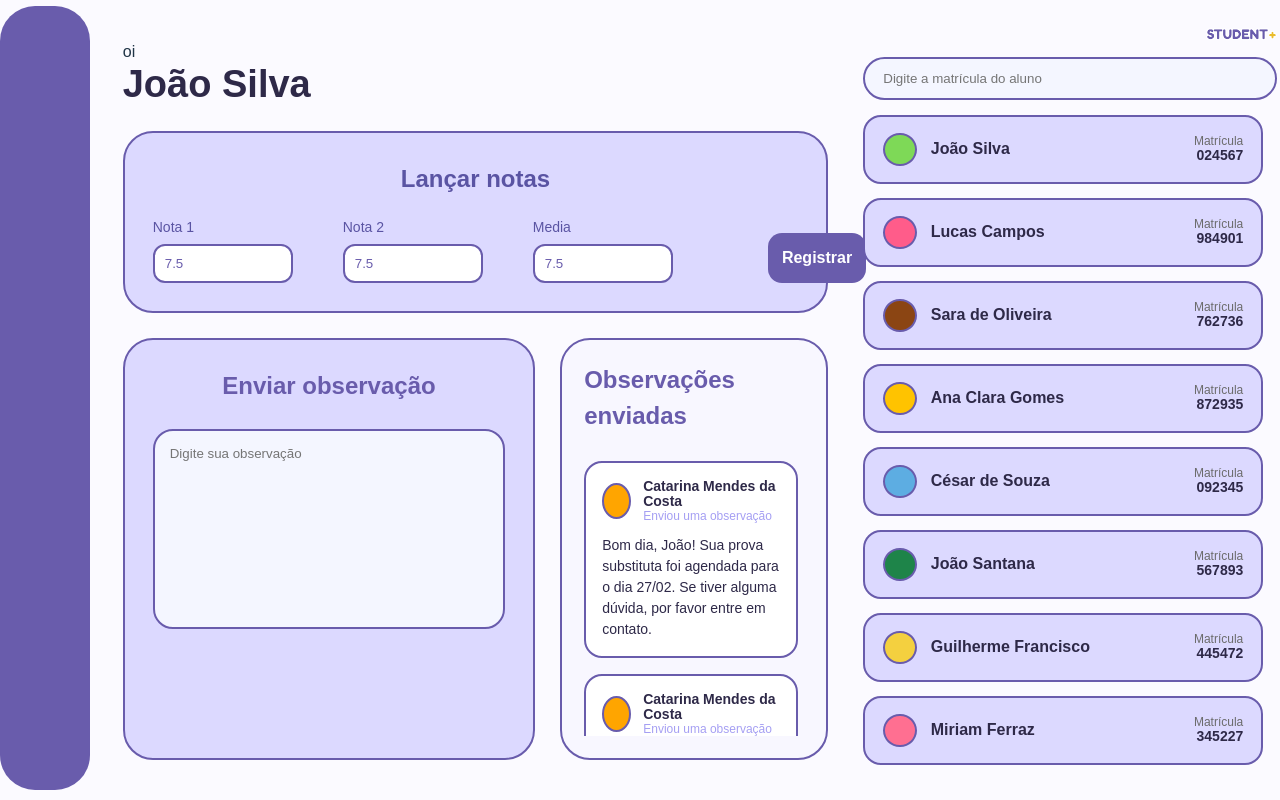
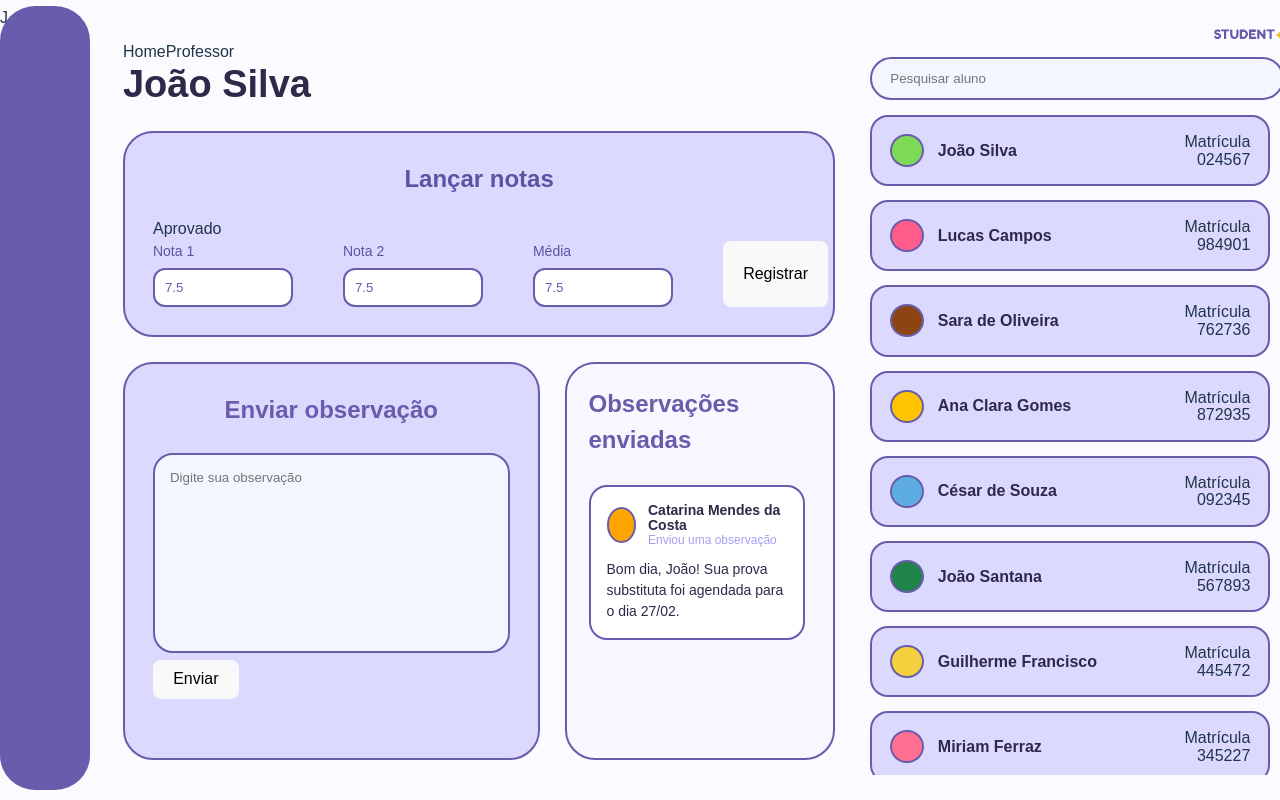
Before and after one commit to 3G-Student/FrontEnd-Student-, a React (Vite) app: page / in a window 1280 px wide. Built offline with nearby package versions, Linux system fonts and the light colour scheme.

Commit message:
Ajuste de jsx para novas funcionalidades

```diff
--- a/src/professores/index.jsx
+++ b/src/professores/index.jsx
@@ -1,6 +1,8 @@
+import { useState } from "react";
 import "./professores.css";
-import Logo from "../assets/logo.svg"
-import Aviao from "../assets/aviao.svg"
+import Logo from "../assets/logo.svg";
+import Aviao from "../assets/aviao.svg";
+
 export default function DashboardProfessor() {
   const alunos = [
     { nome: "João Silva", matricula: "024567", cor: "#7ED957" },
@@ -13,37 +15,96 @@ export default function DashboardProfessor() {
     { nome: "Miriam Ferraz", matricula: "345227", cor: "#FF6F91" },
   ];
 
+  const [alunoSelecionado, setAlunoSelecionado] = useState(alunos[0]);
+  const [nota1, setNota1] = useState(7.5);
+  const [nota2, setNota2] = useState(7.5);
+  const [mostrarConfirmacao, setMostrarConfirmacao] = useState(false);
+  const [mostrarSucesso, setMostrarSucesso] = useState(false);
+  const [toastObs, setToastObs] = useState(false);
+  const [pesquisa, setPesquisa] = useState("");
+  const [observacao, setObservacao] = useState("");
+  const [mensagens, setMensagens] = useState([]);
+
+  const media = ((nota1 + nota2) / 2).toFixed(1);
+
+  let status = "Aprovado";
+  if (media < 6) status = "Reprovado";
+  else if (media < 7) status = "Recuperação";
+
+  const alunosFiltrados = alunos.filter((aluno) => {
+    const termo = pesquisa.toLowerCase();
+    return (
+      aluno.nome.toLowerCase().includes(termo) ||
+      aluno.matricula.includes(termo)
+    );
+  });
+
+  const enviarObservacao = () => {
+    if (!observacao.trim()) return;
+    setMensagens([
+      { nome: alunoSelecionado.nome, texto: observacao },
+      ...mensagens,
+    ]);
+    setObservacao("");
+    setToastObs(true);
+    setTimeout(() => setToastObs(false), 3000);
+  };
+
   return (
     <div className="layout">
-      <aside className="sidebar"></aside>
+      <aside className="sidebar">
+        <div className="sidebar-perfil">
+          <div className="avatar-sidebar">J</div>
+        </div>
+      </aside>
 
       <main className="main">
-        <nav>oi</nav>
-        <h1 className="titulo">João Silva</h1>
+
+      <div className="breadcrumb">
+        <span className="home">Home</span>
+        <span className="professor">Professor</span>
+      </div>
+
+
+        <h1 className="titulo">{alunoSelecionado.nome}</h1>
 
         <section className="card notas">
+          <div className="topo-notas">
             <h2 className="tituloNota">Lançar notas</h2>
+            <div className={`status ${status.toLowerCase()}`}>{status}</div>
+          </div>
+
           <div className="notas-inputs">
             <div>
-              <span>Nota 1</span>
-              <input type="number" defaultValue="7.5" />
+              <span className="divNota1">Nota 1</span>
+              <input type="number" value={nota1} onChange={e => setNota1(+e.target.value)} />
+            </div>
+            <div className="menosPraEsquerda">
+              <span>Nota 2</span>
+              <input type="number" value={nota2} onChange={e => setNota2(+e.target.value)} />
             </div>
             <div>
-              <span>Nota 2</span>
-              <input type="number" defaultValue="7.5" />
+              <span>Média</span>
+              <input type="number" value={media} readOnly />
             </div>
-            <div>
-              <span>Media</span>
-              <input type="number" defaultValue="7.5" />
-            </div>
-            <button className="butao">Registrar</button>
+
+            <button className="registrar-notas" onClick={() => setMostrarConfirmacao(true)}>
+              Registrar
+            </button>
           </div>
         </section>
 
         <div className="linha-inferior">
           <section className="card enviar">
             <h2>Enviar observação</h2>
-            <textarea placeholder="Digite sua observação"></textarea>
+            <textarea
+              placeholder="Digite sua observação"
+              value={observacao}
+              onChange={(e) => setObservacao(e.target.value)}
+            />
+            <button className="registrar-notass" onClick={enviarObservacao}>
+              Enviar
+            </button>
           </section>
 
           <section className="card enviadas">
@@ -53,58 +114,79 @@ export default function DashboardProfessor() {
               <div className="mensagem">
                 <div className="msg-header">
                   <div className="msg-avatar"></div>
-
                   <div className="msg-user">
                     <strong>Catarina Mendes da Costa</strong>
                     <span>Enviou uma observação</span>
                   </div>
                 </div>
-
                 <p className="msg-texto">
                   Bom dia, João! Sua prova substituta foi agendada para o dia 27/02.
-                        Se tiver alguma dúvida, por favor entre em contato.
                 </p>
               </div>
 
-              <div className="mensagem">
+              {mensagens.map((msg, i) => (
+                <div key={i} className="mensagem nova">
                   <div className="msg-header">
                     <div className="msg-avatar"></div>
-
                     <div className="msg-user">
-                    <strong>Catarina Mendes da Costa</strong>
-                    <span>Enviou uma observação</span>
+                      <strong>{msg.nome}</strong>
+                      <span>Observação enviada agora</span>
                     </div>
                   </div>
-
-                <p className="msg-texto">
-                    Bom dia, João! Sua prova substituta foi agendada para o dia 27/02.
-                    Se tiver alguma dúvida, por favor entre em contato.
-                </p>
+                  <p className="msg-texto">{msg.texto}</p>
                 </div>
+              ))}
             </div>
           </section>
         </div>
       </main>
 
       <aside className="alunos">
-        <img className="student" src={Logo}></img>
-        <input placeholder="Digite a matrícula do aluno" />
+        <img className="student" src={Logo} />
+        <input
+          placeholder="Pesquisar aluno"
+          value={pesquisa}
+          onChange={(e) => setPesquisa(e.target.value)}
+        />
 
         <div className="lista-alunos">
-          {alunos.map((a, i) => (
-            <div key={i} className="aluno">
+          {alunosFiltrados.map((a, i) => (
+            <div key={i} className="aluno" onClick={() => setAlunoSelecionado(a)}>
               <div className="bolinha" style={{ background: a.cor }} />
               <div className="infoAluno">
                 <strong className="nomeAluno">{a.nome}</strong>
                 <div className="matriculaBox">
-                  <span className="matriculaLabel">Matrícula</span>
-                  <span className="matriculaNumero">{a.matricula}</span>
+                  <span className="span1">Matrícula</span>
+                  <span className="span2">{a.matricula}</span>
                 </div>
               </div>
             </div>
           ))}
         </div>
       </aside>
+
+      {mostrarConfirmacao && (
+        <div className="overlay">
+          <div className="modal">
+            <h3>Confirmar registro?</h3>
+            <div className="modal-botoes">
+              <button onClick={() => setMostrarConfirmacao(false)}>Cancelar</button>
+              <button
+                onClick={() => {
+                  setMostrarConfirmacao(false);
+                  setMostrarSucesso(true);
+                  setTimeout(() => setMostrarSucesso(false), 3000);
+                }}
+              >
+                Confirmar
+              </button>
+            </div>
+          </div>
+        </div>
+      )}
+
+      {mostrarSucesso && <div className="toast-sucesso">Notas registradas!</div>}
+      {toastObs && <div className="toast-sucesso">Observação enviada!</div>}
     </div>
   );
 }
```
Lines whose indentation alone changed are shown as unchanged.
